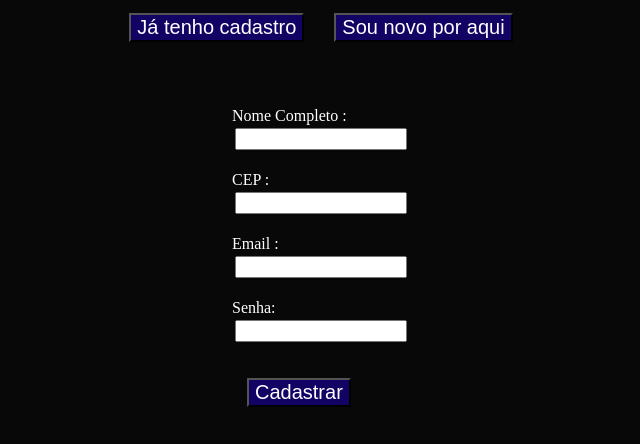
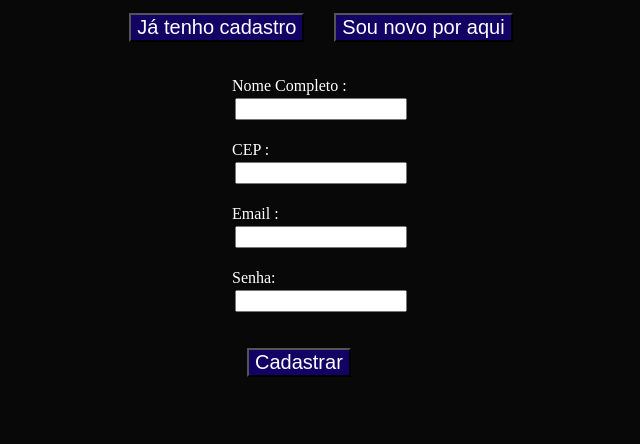
Before and after one commit to AndersonkrnAlves/maopahtml, a plain HTML site: page loginTabelionato.html in a window 1280 px wide. Both pictures are taken after a click on the button "Sou novo por aqui". Shown: the part 172-616 px from the top of the page, without its empty margins (319-959 px from the left). Drawn offline with nearby package versions, Linux system fonts and the light colour scheme.

Commit message:
agora vai

```diff
--- a/stilo.css
+++ b/stilo.css
@@ -23,7 +23,7 @@ img {
     color:white;
     display: flex;
     justify-content: center;
-    margin: 50px 0;
+    margin: 5px 0;
     font-family: 'Times New Roman', Times, serif;
 }
 .caixa {
```
